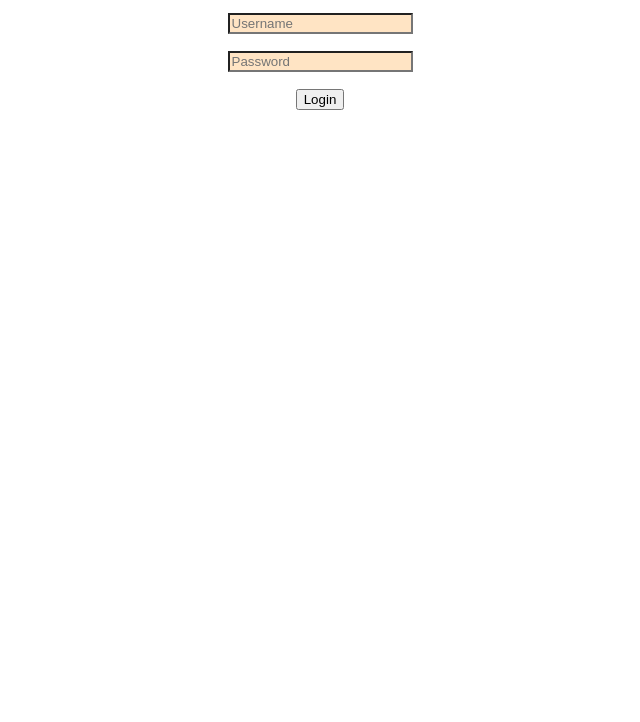
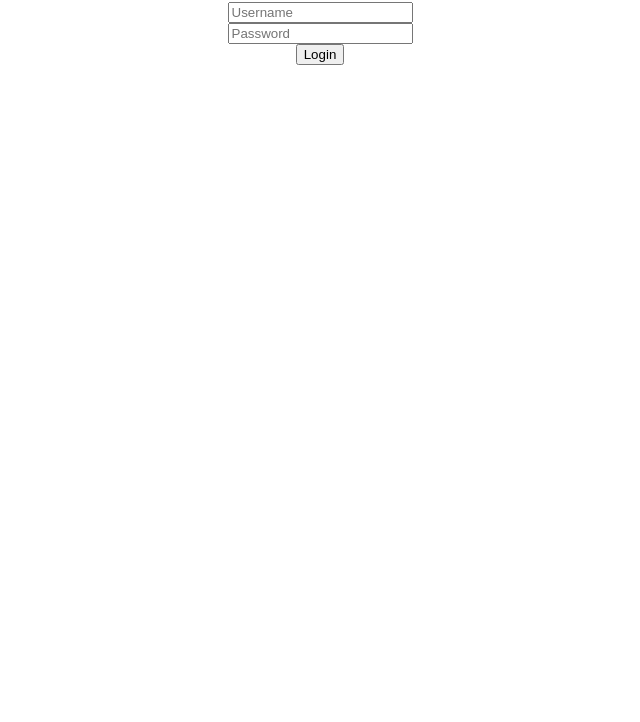
Before and after one commit to JClarence01/Javascript-Sample, a plain HTML site: page index.html in a window 1280 px wide. Shown: the part 78-800 px from the top of the page, without its empty margins (320-960 px from the left). Drawn offline with Linux system fonts and the light colour scheme.

Commit message:
Javascript-Sample

```diff
--- a/index.html
+++ b/index.html
@@ -7,19 +7,6 @@
         #divContainer {
             text-align: center;
         }
-        .redText{
-            color: black;
-            background-color: bisque;
-        }
-        .redText:hover {
-            color:blue;
-            background-color: green;
-        }
-
-        div {
-            margin-bottom: 1rem;
-            font-size: large;
-        }
     </style>
 </head>
 
@@ -28,7 +15,17 @@
     <h1>Login</h1>
     <div><input type="text" placeholder="Username" class="redText"></div>
     <div><input type="password" placeholder="Password" class="redText"></div>
-    <div><button>Login</button></div>
+    <div><button id="buttonLogin">Login</button></div>
 </div>
 </body>
+
+<script>
+    alert("Hello World.");
+    console.log("Hello World.", 1 + 1)
+
+    let buttonLogin = document.querySelector("#buttonLogin")
+    buttonLogin.onclick = function() {
+        alert("Login Successful");
+    }
+</script>
 </html>
```
